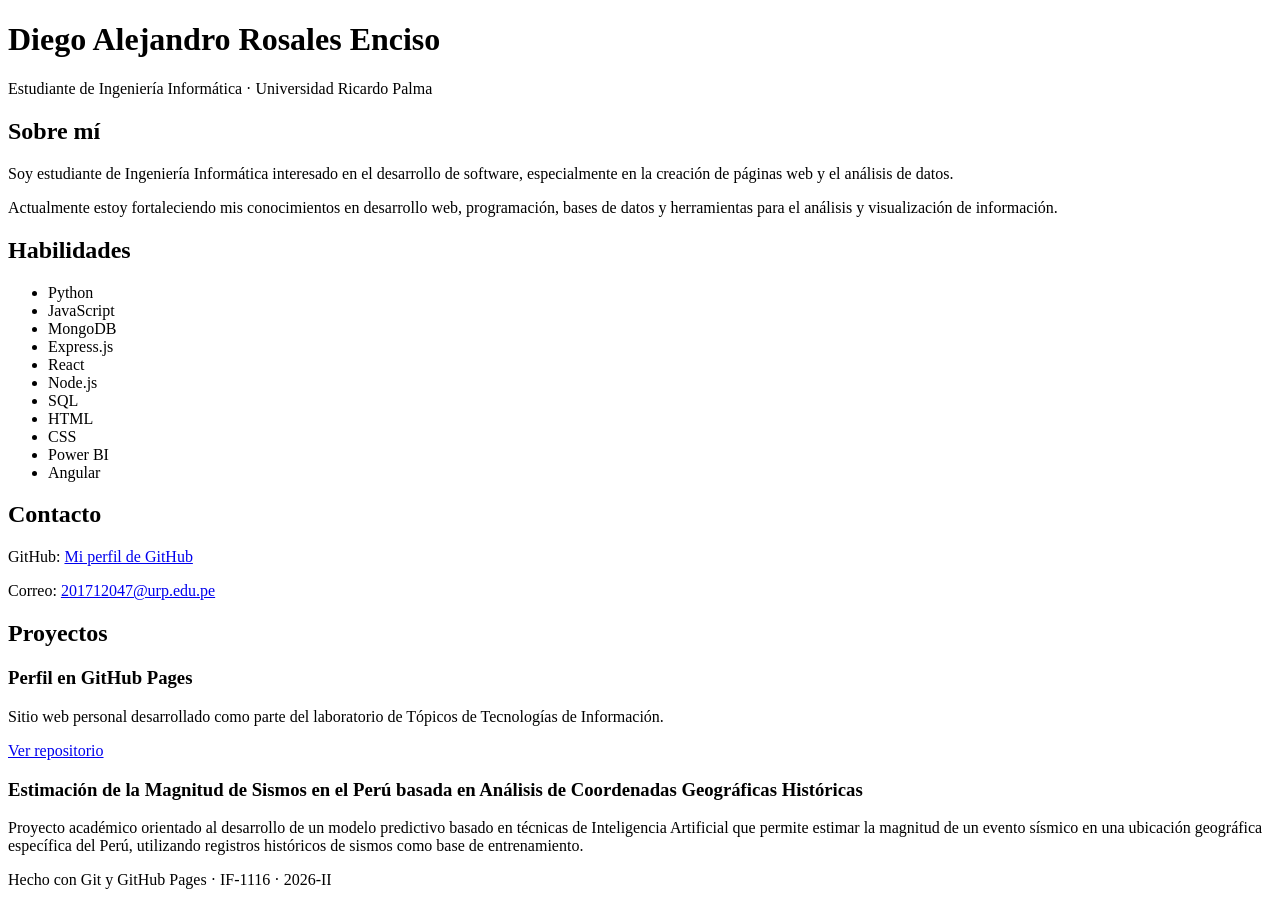
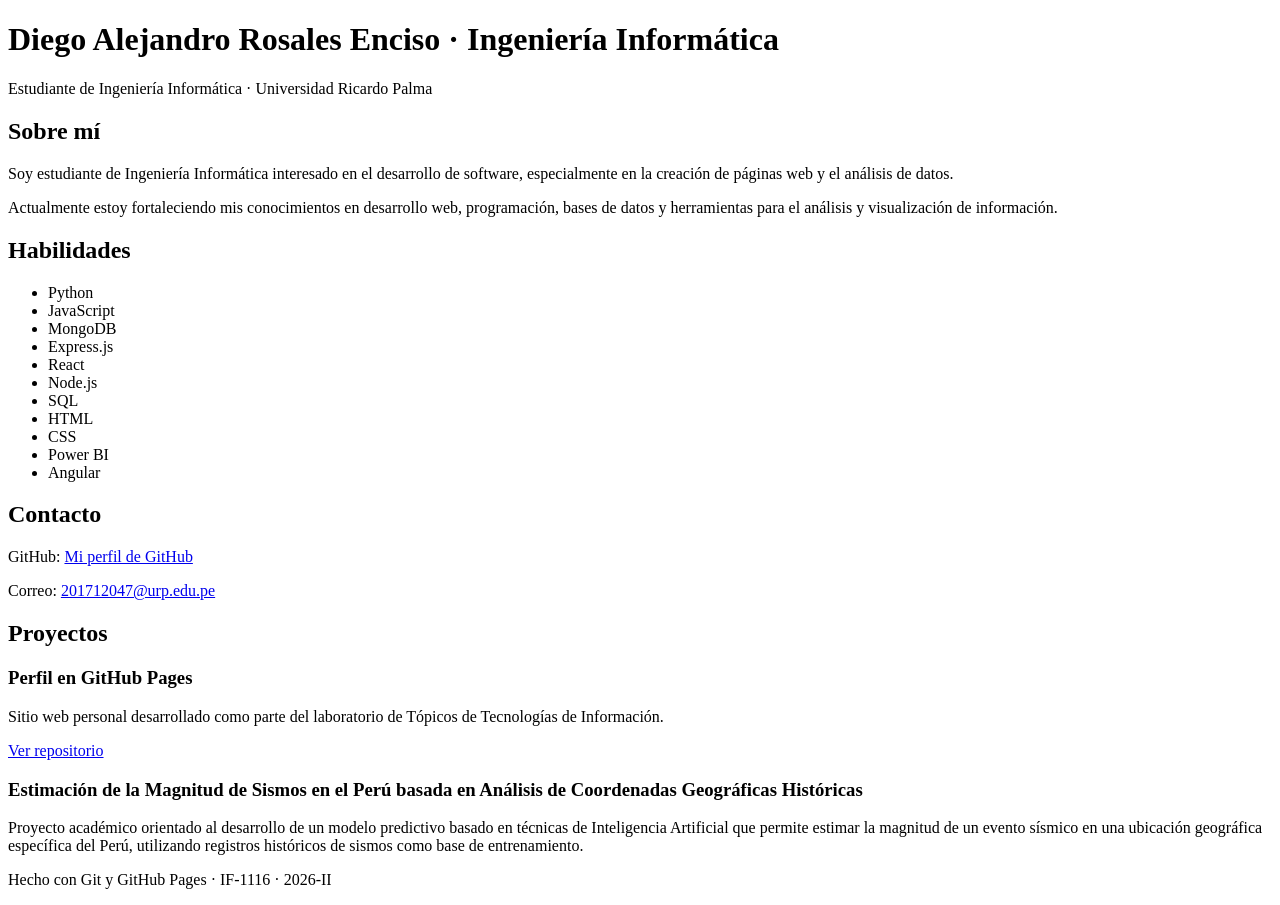
Before and after one commit to DiegoRosalesURP/DiegoRosalesURP.github.io, a plain HTML site: page index.html in a window 1280 px wide. Drawn offline with Linux system fonts and the light colour scheme.

Commit message:
Precisar carrera en el título

```diff
--- a/index.html
+++ b/index.html
@@ -7,7 +7,7 @@
 </head>
 <body>
   <header>
-    <h1>Diego Alejandro Rosales Enciso</h1>
+    <h1>Diego Alejandro Rosales Enciso · Ingeniería Informática</h1>
     <p>Estudiante de Ingeniería Informática · Universidad Ricardo Palma</p>
   </header>
   <main>
```
